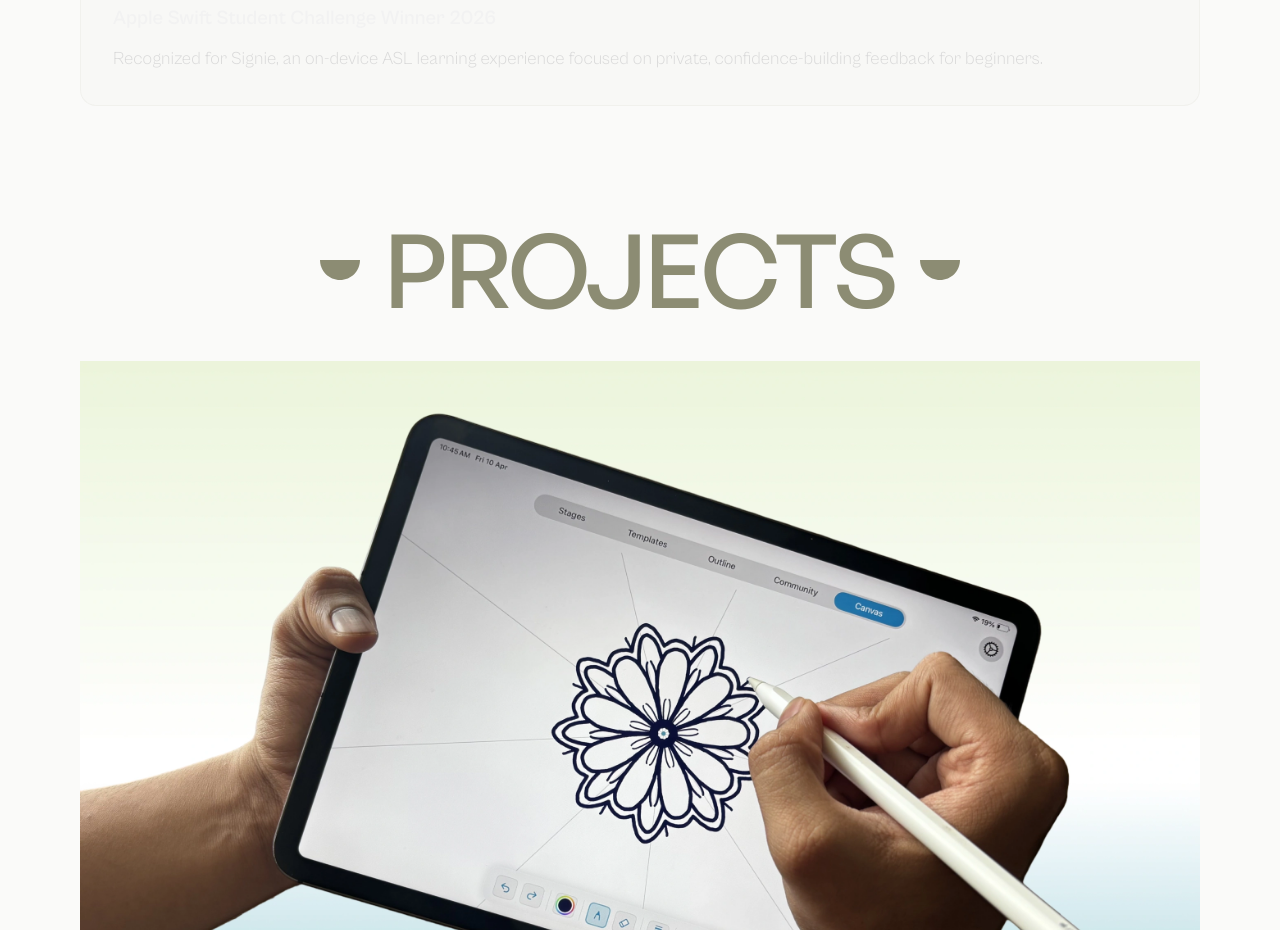
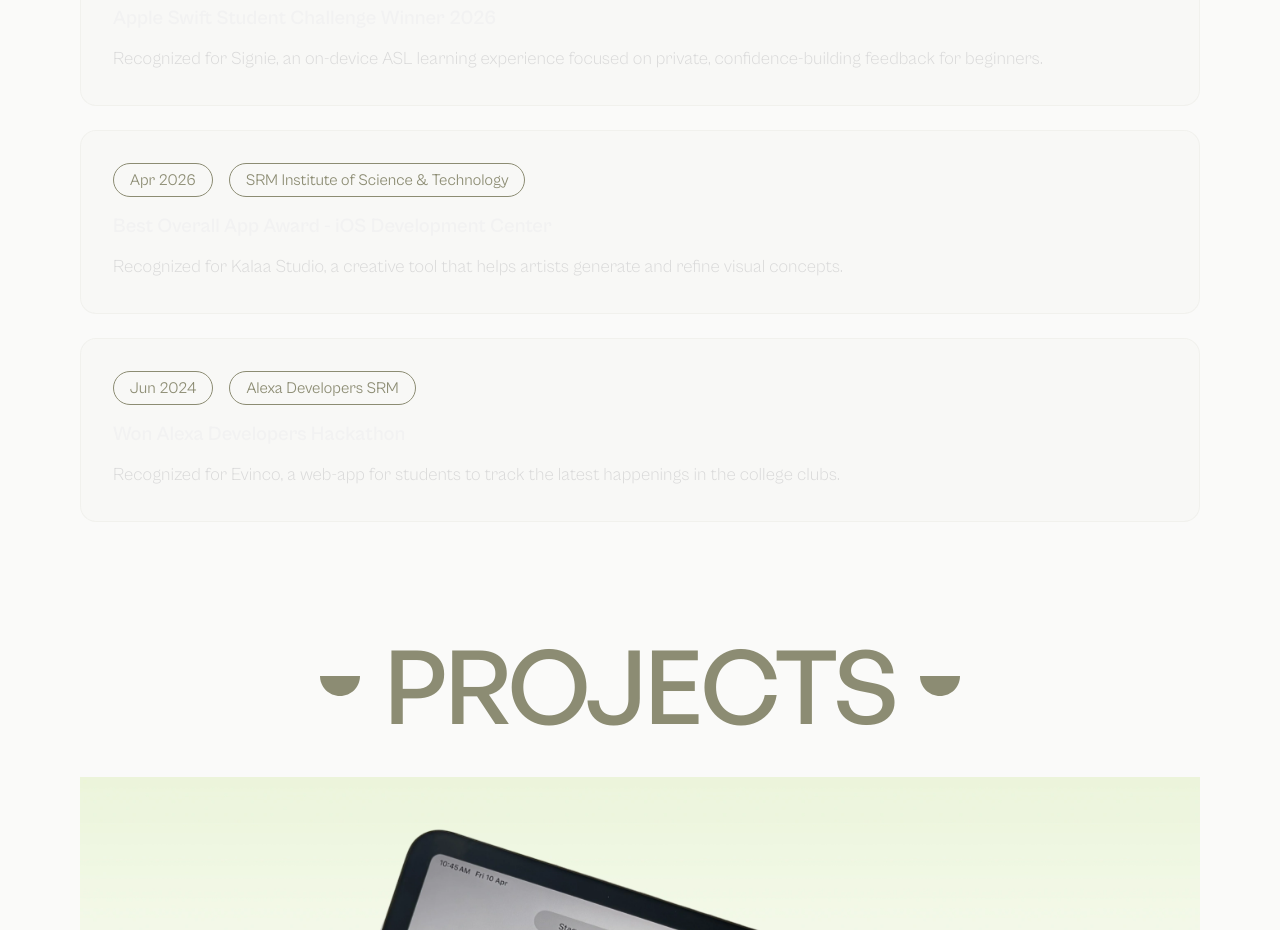
Before and after one commit to nikunjmathur08/Portfolio, a React (Vite) app in the folder client/: page / in a window 1280 px wide. Shown: the part 3500-4430 px from the top of the page. Built offline with nearby package versions, Linux system fonts and the light colour scheme; no server answers.

Commit message:
feat: add awards

```diff
--- a/client/src/data.js
+++ b/client/src/data.js
@@ -922,5 +922,17 @@ export const awards = [
     organization: "Apple",
     period: "Mar 2026",
     highlight: "Recognized for Signie, an on-device ASL learning experience focused on private, confidence-building feedback for beginners."
+  },
+  {
+    title: "Best Overall App Award - iOS Development Center",
+    organization: "SRM Institute of Science & Technology",
+    period: "Apr 2026",
+    highlight: "Recognized for Kalaa Studio, a creative tool that helps artists generate and refine visual concepts."
+  },
+  {
+    title: "Won Alexa Developers Hackathon",
+    organization: "Alexa Developers SRM",
+    period: "Jun 2024",
+    highlight: "Recognized for Evinco, a web-app for students to track the latest happenings in the college clubs."
   }
 ];
```
